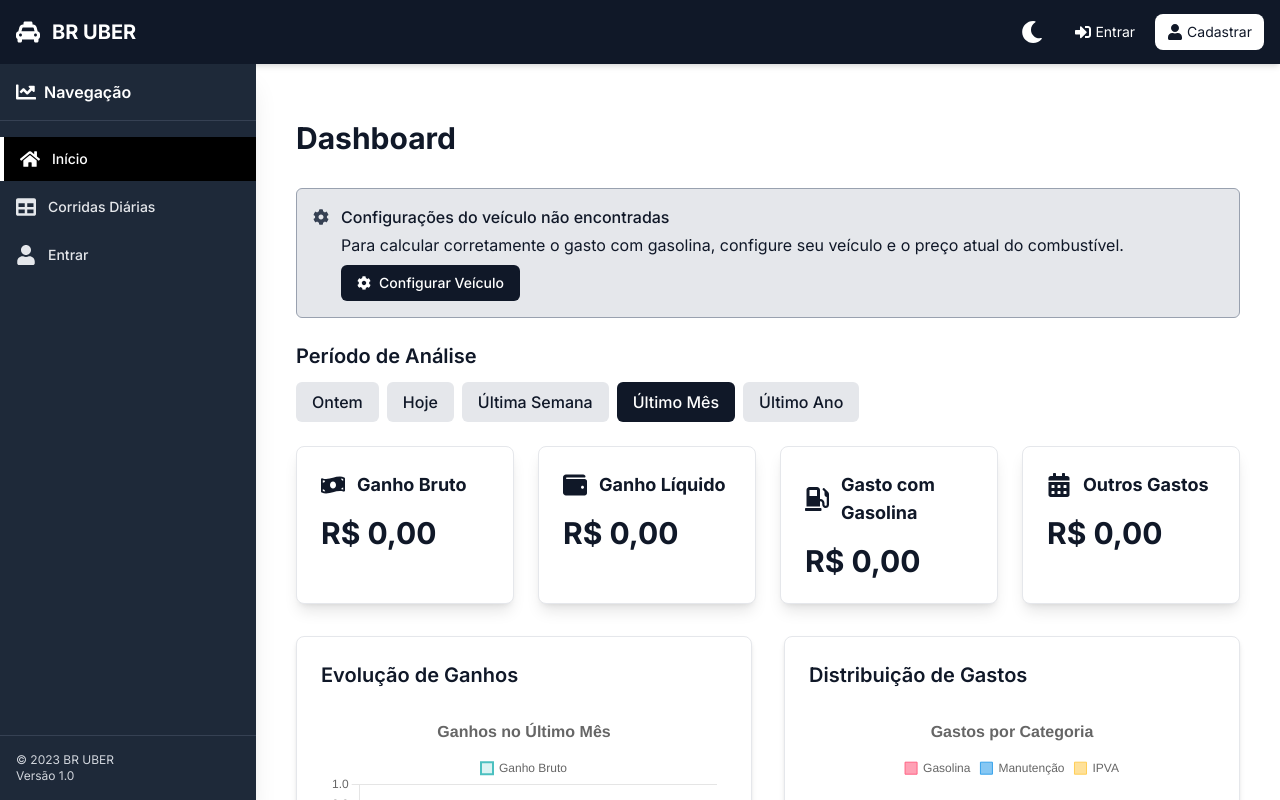
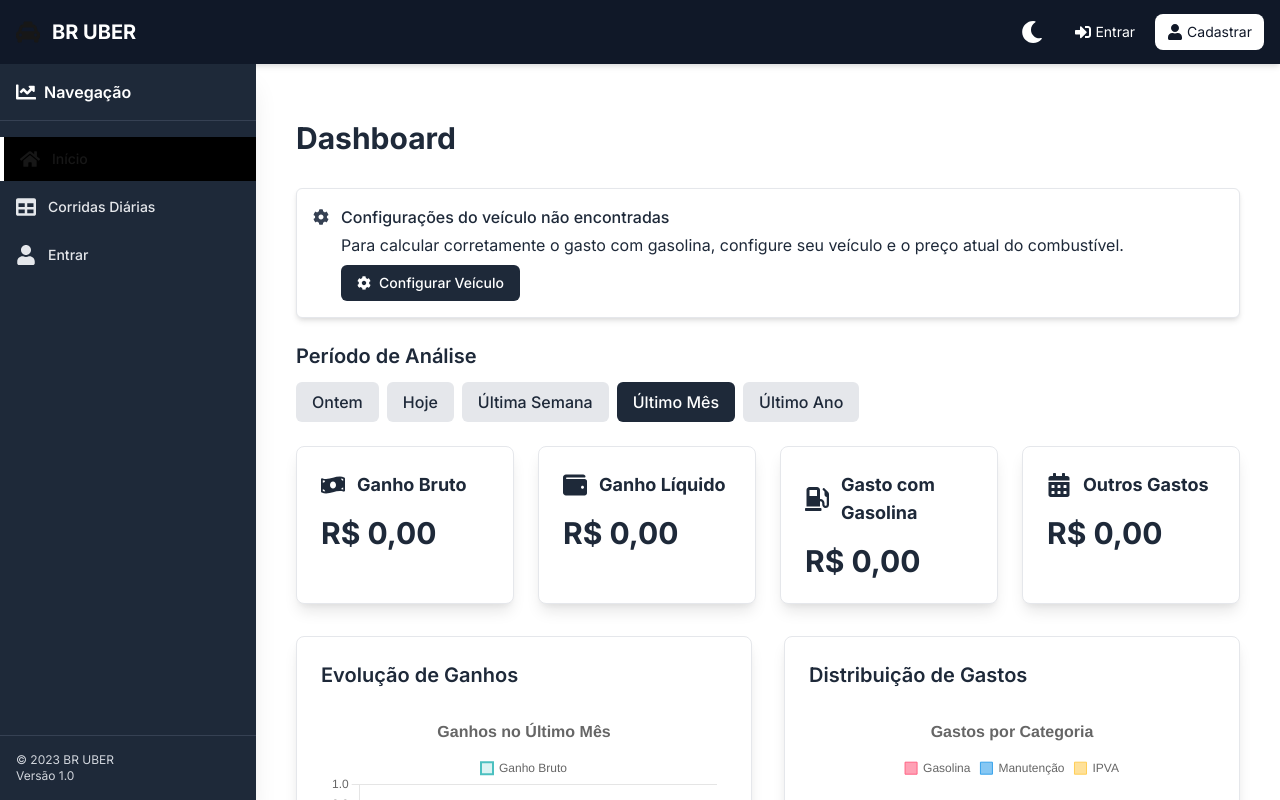
Before and after one commit to Brunoreis57/ubertrackerbr, a Next.js app: page / in a window 1280 px wide. Shown: the top 800 px of the page. Built offline with nearby package versions, Linux system fonts and the light colour scheme.

Commit message:
Corrigido contraste de texto no modo claro e aprimoradas as sombras e bordas dos cards

```diff
--- a/app/components/Card.tsx
+++ b/app/components/Card.tsx
@@ -18,12 +18,12 @@ const Card = ({
   corTexto,
 }: CardProps) => {
   return (
-    <div className="bg-white dark:bg-gray-800 rounded-lg shadow-lg p-4 sm:p-6 transition-all duration-300 hover:shadow-xl border border-gray-200 dark:border-gray-700">
+    <div className="bg-white dark:bg-gray-800 rounded-lg shadow-lg hover:shadow-xl p-4 sm:p-6 transition-all duration-300 border border-gray-200 dark:border-gray-700 backdrop-blur-sm">
       <div className="flex items-center mb-3 sm:mb-4">
-        <div className="text-gray-900 dark:text-white mr-2 sm:mr-3 text-xl sm:text-2xl">{icone}</div>
-        <h3 className="text-gray-900 dark:text-white font-bold text-base sm:text-lg">{titulo}</h3>
+        <div className="text-gray-800 dark:text-white mr-2 sm:mr-3 text-xl sm:text-2xl">{icone}</div>
+        <h3 className="text-gray-800 dark:text-white font-bold text-base sm:text-lg">{titulo}</h3>
       </div>
-      <div className="text-gray-900 dark:text-white text-2xl sm:text-3xl font-bold break-words" dangerouslySetInnerHTML={{ __html: valor }} />
+      <div className="text-gray-800 dark:text-white text-2xl sm:text-3xl font-bold break-words" dangerouslySetInnerHTML={{ __html: valor }} />
     </div>
   );
 };
--- a/app/globals.css
+++ b/app/globals.css
@@ -9,6 +9,10 @@
   --input-text: #171717;
   --button-primary: #374151;
   --button-text: #ffffff;
+  --shadow-sm: 0 1px 2px 0 rgba(0, 0, 0, 0.05);
+  --shadow-md: 0 4px 6px -1px rgba(0, 0, 0, 0.1), 0 2px 4px -1px rgba(0, 0, 0, 0.06);
+  --shadow-lg: 0 10px 15px -3px rgba(0, 0, 0, 0.1), 0 4px 6px -2px rgba(0, 0, 0, 0.05);
+  --border-color: #e5e7eb;
 }
 
 .dark {
@@ -20,6 +24,10 @@
   --input-text: #f3f4f6;
   --button-primary: #4b5563;
   --button-text: #f3f4f6;
+  --shadow-sm: 0 1px 2px 0 rgba(0, 0, 0, 0.3);
+  --shadow-md: 0 4px 6px -1px rgba(0, 0, 0, 0.3), 0 2px 4px -1px rgba(0, 0, 0, 0.2);
+  --shadow-lg: 0 10px 15px -3px rgba(0, 0, 0, 0.3), 0 4px 6px -2px rgba(0, 0, 0, 0.2);
+  --border-color: #4b5563;
 }
 
 @theme inline {
@@ -37,6 +45,15 @@ body {
   -webkit-font-smoothing: antialiased;
   -moz-osx-font-smoothing: grayscale;
   transition: background-color 0.3s ease, color 0.3s ease;
+}
+
+/* Correção para textos em modo claro */
+.text-white {
+  color: var(--foreground);
+}
+
+.dark .text-white {
+  color: #ffffff;
 }
 
 /* Estilos para cartões no modo escuro */
@@ -61,6 +78,19 @@ body {
   border-color: #4b5563;
 }
 
+/* Sombras e bordas para elementos UI */
+.shadow-md {
+  box-shadow: var(--shadow-md);
+}
+
+.shadow-lg {
+  box-shadow: var(--shadow-lg);
+}
+
+.border {
+  border-color: var(--border-color);
+}
+
 /* Cartões de cores específicas no modo escuro */
 .dark .bg-gray-50,
 .dark .bg-blue-50,
@@ -82,6 +112,15 @@ body {
 /* Estilos para os gráficos e cartões no modo escuro */
 .dark .bg-gray-800 {
   background-color: var(--card-bg);
+}
+
+/* Corrige problemas de contraste no modo claro */
+.bg-gray-900 {
+  color: #ffffff;
+}
+
+.bg-gray-800 {
+  color: #ffffff;
 }
 
 /* Estilos para campos de formulário no modo escuro */
--- a/app/page.tsx
+++ b/app/page.tsx
@@ -127,7 +127,7 @@ export default function Home() {
 
   return (
     <div className="container mx-auto px-4 py-4 sm:py-8 max-w-6xl">
-      <h1 className="text-2xl sm:text-3xl font-bold text-gray-900 mb-4 sm:mb-6 dark:text-gray-100">Dashboard</h1>
+      <h1 className="text-2xl sm:text-3xl font-bold text-gray-800 mb-4 sm:mb-6 dark:text-gray-100">Dashboard</h1>
 
       {/* Cards de navegação móvel */}
       <div className="mb-8">
@@ -135,7 +135,7 @@ export default function Home() {
       </div>
 
       {!configVeiculo && (
-        <div className="mb-6 p-4 bg-gray-200 text-gray-900 border border-gray-400 rounded-md dark:bg-gray-700 dark:text-gray-100 dark:border-gray-600">
+        <div className="mb-6 p-4 bg-gray-100 text-gray-800 border border-gray-300 rounded-md dark:bg-gray-700 dark:text-gray-100 dark:border-gray-600 shadow-md">
           <div className="flex items-start">
             <FaCog className="mt-1 mr-3 flex-shrink-0 text-gray-700 dark:text-gray-300" />
             <div>
@@ -145,7 +145,7 @@ export default function Home() {
               </p>
               <Link
                 href="/configuracoes"
-                className="mt-2 inline-flex items-center px-4 py-2 bg-gray-900 text-white rounded-md hover:bg-gray-800 text-sm font-medium dark:bg-gray-600 dark:hover:bg-gray-700"
+                className="mt-2 inline-flex items-center px-4 py-2 bg-gray-800 text-white rounded-md hover:bg-gray-700 text-sm font-medium dark:bg-gray-600 dark:hover:bg-gray-700"
               >
                 <FaCog className="mr-2" /> Configurar Veículo
               </Link>
@@ -155,14 +155,14 @@ export default function Home() {
       )}
 
       <div className="mb-4 sm:mb-6">
-        <h2 className="text-lg sm:text-xl font-semibold text-gray-900 mb-2 sm:mb-3 dark:text-gray-100">Período de Análise</h2>
+        <h2 className="text-lg sm:text-xl font-semibold text-gray-800 mb-2 sm:mb-3 dark:text-gray-100">Período de Análise</h2>
         <div className="flex flex-wrap gap-2">
           <button
             onClick={() => setPeriodo('ontem')}
             className={`px-3 py-1 sm:px-4 sm:py-2 rounded-md text-sm sm:text-base font-medium ${
               periodo === 'ontem'
-                ? 'bg-gray-900 text-white dark:bg-gray-700'
-                : 'bg-gray-200 text-gray-900 hover:bg-gray-300 dark:bg-gray-700 dark:text-white dark:hover:bg-gray-600'
+                ? 'bg-gray-800 text-white dark:bg-gray-700'
+                : 'bg-gray-200 text-gray-800 hover:bg-gray-300 dark:bg-gray-700 dark:text-white dark:hover:bg-gray-600'
             }`}
           >
             Ontem
@@ -171,8 +171,8 @@ export default function Home() {
             onClick={() => setPeriodo('diario')}
             className={`px-3 py-1 sm:px-4 sm:py-2 rounded-md text-sm sm:text-base font-medium ${
               periodo === 'diario'
-                ? 'bg-gray-900 text-white dark:bg-gray-700'
-                : 'bg-gray-200 text-gray-900 hover:bg-gray-300 dark:bg-gray-700 dark:text-white dark:hover:bg-gray-600'
+                ? 'bg-gray-800 text-white dark:bg-gray-700'
+                : 'bg-gray-200 text-gray-800 hover:bg-gray-300 dark:bg-gray-700 dark:text-white dark:hover:bg-gray-600'
             }`}
           >
             Hoje
@@ -181,8 +181,8 @@ export default function Home() {
             onClick={() => setPeriodo('semanal')}
             className={`px-3 py-1 sm:px-4 sm:py-2 rounded-md text-sm sm:text-base font-medium ${
               periodo === 'semanal'
-                ? 'bg-gray-900 text-white dark:bg-gray-700'
-                : 'bg-gray-200 text-gray-900 hover:bg-gray-300 dark:bg-gray-700 dark:text-white dark:hover:bg-gray-600'
+                ? 'bg-gray-800 text-white dark:bg-gray-700'
+                : 'bg-gray-200 text-gray-800 hover:bg-gray-300 dark:bg-gray-700 dark:text-white dark:hover:bg-gray-600'
             }`}
           >
             Última Semana
@@ -191,8 +191,8 @@ export default function Home() {
             onClick={() => setPeriodo('mensal')}
             className={`px-3 py-1 sm:px-4 sm:py-2 rounded-md text-sm sm:text-base font-medium ${
               periodo === 'mensal'
-                ? 'bg-gray-900 text-white dark:bg-gray-700'
-                : 'bg-gray-200 text-gray-900 hover:bg-gray-300 dark:bg-gray-700 dark:text-white dark:hover:bg-gray-600'
+                ? 'bg-gray-800 text-white dark:bg-gray-700'
+                : 'bg-gray-200 text-gray-800 hover:bg-gray-300 dark:bg-gray-700 dark:text-white dark:hover:bg-gray-600'
             }`}
           >
             Último Mês
@@ -201,8 +201,8 @@ export default function Home() {
             onClick={() => setPeriodo('anual')}
             className={`px-3 py-1 sm:px-4 sm:py-2 rounded-md text-sm sm:text-base font-medium ${
               periodo === 'anual'
-                ? 'bg-gray-900 text-white dark:bg-gray-700'
-                : 'bg-gray-200 text-gray-900 hover:bg-gray-300 dark:bg-gray-700 dark:text-white dark:hover:bg-gray-600'
+                ? 'bg-gray-800 text-white dark:bg-gray-700'
+                : 'bg-gray-200 text-gray-800 hover:bg-gray-300 dark:bg-gray-700 dark:text-white dark:hover:bg-gray-600'
             }`}
           >
             Último Ano
@@ -242,12 +242,12 @@ export default function Home() {
       </div>
 
       <div className="grid grid-cols-1 lg:grid-cols-2 gap-6 sm:gap-8">
-        <div className="bg-white rounded-lg shadow-md p-4 sm:p-6 dark:bg-gray-800 border border-gray-200 dark:border-gray-700">
-          <h2 className="text-lg sm:text-xl font-semibold text-gray-900 mb-4 dark:text-white">Evolução de Ganhos</h2>
+        <div className="bg-white rounded-lg shadow-lg hover:shadow-xl p-4 sm:p-6 dark:bg-gray-800 border border-gray-200 dark:border-gray-700 transition-shadow duration-300">
+          <h2 className="text-lg sm:text-xl font-semibold text-gray-800 mb-4 dark:text-white">Evolução de Ganhos</h2>
           <Grafico tipo="linha" dados={dadosGraficoGanhos} titulo="Ganhos no Último Mês" altura={300} />
         </div>
-        <div className="bg-white rounded-lg shadow-md p-4 sm:p-6 dark:bg-gray-800 border border-gray-200 dark:border-gray-700">
-          <h2 className="text-lg sm:text-xl font-semibold text-gray-900 mb-4 dark:text-white">Distribuição de Gastos</h2>
+        <div className="bg-white rounded-lg shadow-lg hover:shadow-xl p-4 sm:p-6 dark:bg-gray-800 border border-gray-200 dark:border-gray-700 transition-shadow duration-300">
+          <h2 className="text-lg sm:text-xl font-semibold text-gray-800 mb-4 dark:text-white">Distribuição de Gastos</h2>
           <Grafico tipo="pizza" dados={dadosGraficoGastos} titulo="Gastos por Categoria" altura={300} />
         </div>
       </div>
```
Also changed, not shown: app/components/MobileNavCards.tsx (+11 -11 lines), app/relatorios/page.tsx (+17 -17 lines).
